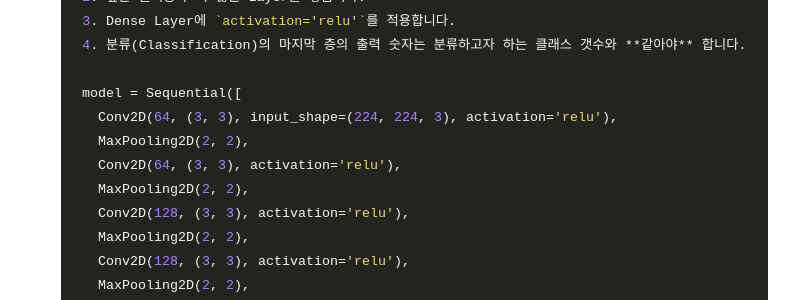
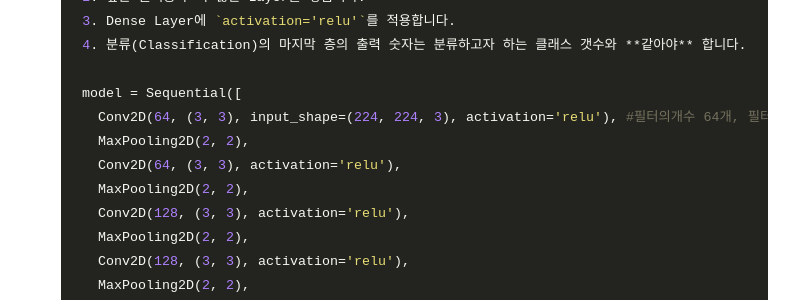
Before and after one commit to Taeho-Kim-0322/Taeho-Kim-0322.github.io, a Jekyll site: the page built from _posts/2021-03-15-텐서플로3.md, in a window 1280 px wide and 900 px high, scrolled down 3094 px. Shown: the part 150-450 px from the top of the window, without its empty margins (240-1039 px from the left). Built offline with Jekyll 4.4.1, drawn with Linux system fonts in a browser that asks for light colours; nearby versions of some CDN libraries.

Commit message:
Update 2021-03-15-텐서플로3.md

```diff
--- a/_posts/2021-03-15-텐서플로3.md
+++ b/_posts/2021-03-15-텐서플로3.md
@@ -118,7 +118,7 @@ cover: "/assets/instacode.png"
     4. 분류(Classification)의 마지막 층의 출력 숫자는 분류하고자 하는 클래스 갯수와 **같아야** 합니다.
 
     model = Sequential([
-      Conv2D(64, (3, 3), input_shape=(224, 224, 3), activation='relu'),
+      Conv2D(64, (3, 3), input_shape=(224, 224, 3), activation='relu'), #필터의개수 64개, 필터의 사이즈 3x3
       MaxPooling2D(2, 2),
       Conv2D(64, (3, 3), activation='relu'),
       MaxPooling2D(2, 2),
```
